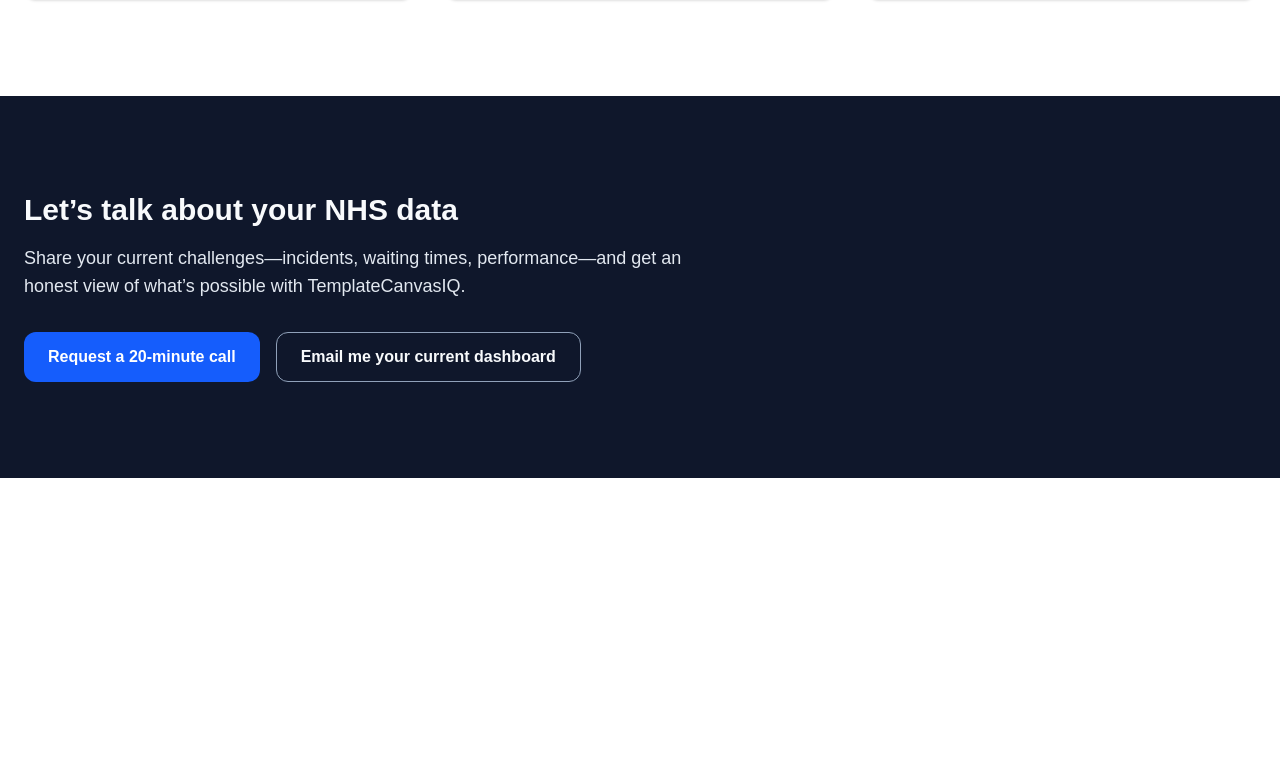
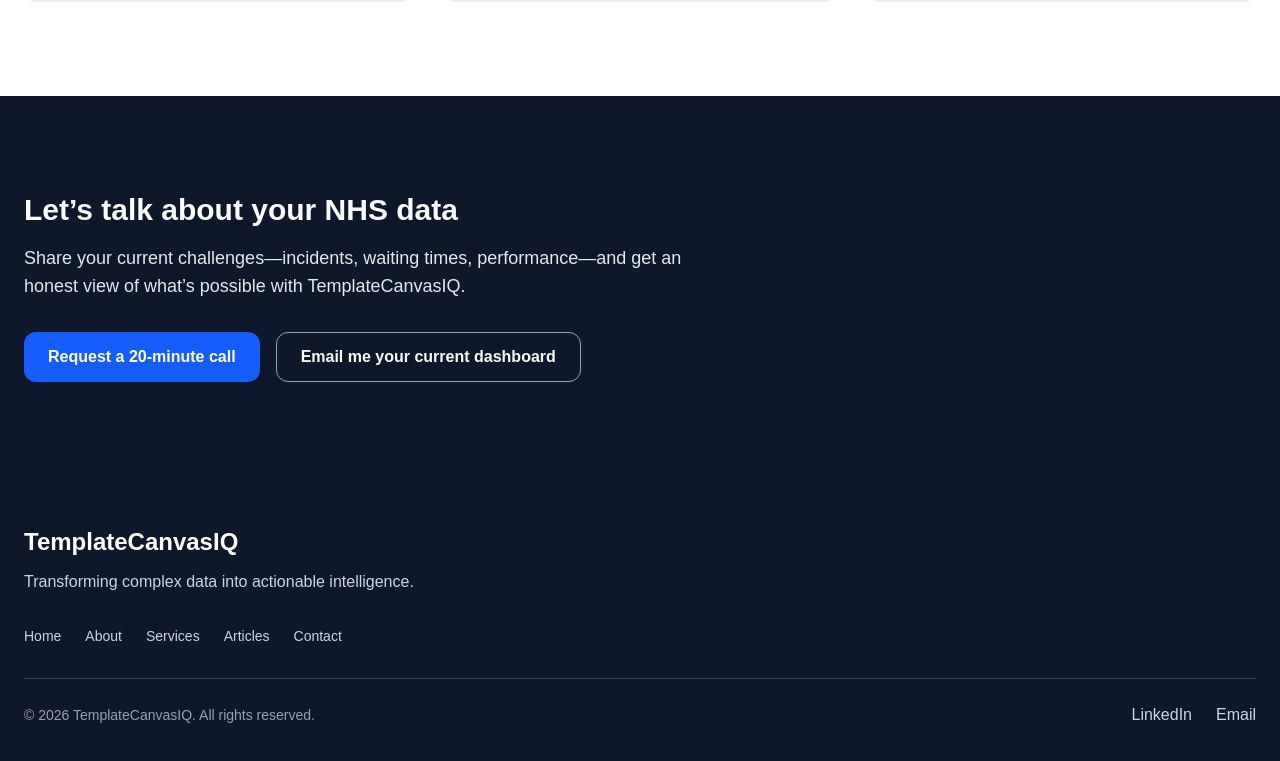
Before and after one commit to 24Mark8/templatecanvasiq, a Next.js app: page / in a window 1280 px wide. Shown: the part 1986-2747 px from the top of the page. Before the commit the page ends 2464 px from the top, so only its background shows below. Built offline with nearby package versions, Linux system fonts and the light colour scheme.

Commit message:
Update page.tsx

```diff
--- a/app/page.tsx
+++ b/app/page.tsx
@@ -189,7 +189,52 @@ export default function Home() {
           </div>
         </div>
       </section>
+{/* FOOTER */}
+<footer className="bg-slate-900 py-12">
+  <div className="mx-auto max-w-7xl px-6">
 
+    <h2 className="text-2xl font-bold text-white">
+      TemplateCanvasIQ
+    </h2>
+
+    <p className="mt-3 max-w-xl text-slate-300">
+      Transforming complex data into actionable intelligence.
+    </p>
+
+    <div className="mt-8 flex flex-wrap gap-6 text-sm">
+      <a href="#hero" className="text-slate-300 hover:text-white">Home</a>
+      <a href="#about" className="text-slate-300 hover:text-white">About</a>
+      <a href="#services" className="text-slate-300 hover:text-white">Services</a>
+      <a href="#articles" className="text-slate-300 hover:text-white">Articles</a>
+      <a href="#contact" className="text-slate-300 hover:text-white">Contact</a>
+    </div>
+
+    <div className="mt-8 border-t border-slate-700 pt-6 flex flex-col gap-3 md:flex-row md:items-center md:justify-between">
+      <p className="text-sm text-slate-400">
+        © 2026 TemplateCanvasIQ. All rights reserved.
+      </p>
+
+      <div className="flex gap-6">
+        <a
+          href="https://www.linkedin.com"
+          target="_blank"
+          rel="noopener noreferrer"
+          className="text-slate-300 hover:text-white"
+        >
+          LinkedIn
+        </a>
+
+        <a
+          href="mailto:your@email.com"
+          className="text-slate-300 hover:text-white"
+        >
+          Email
+        </a>
+      </div>
+    </div>
+
+  </div>
+</footer>
     </main>
   );
 }
```
